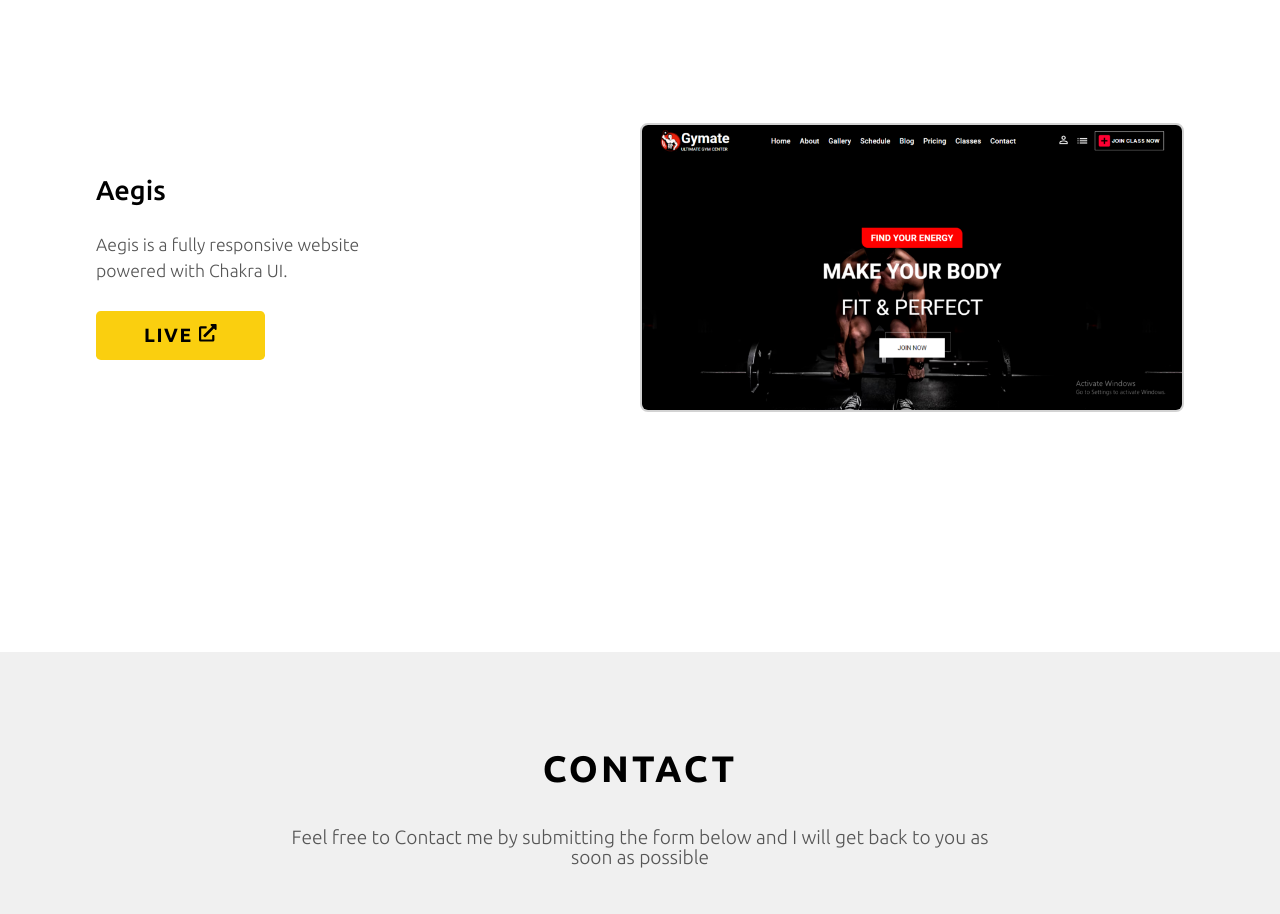
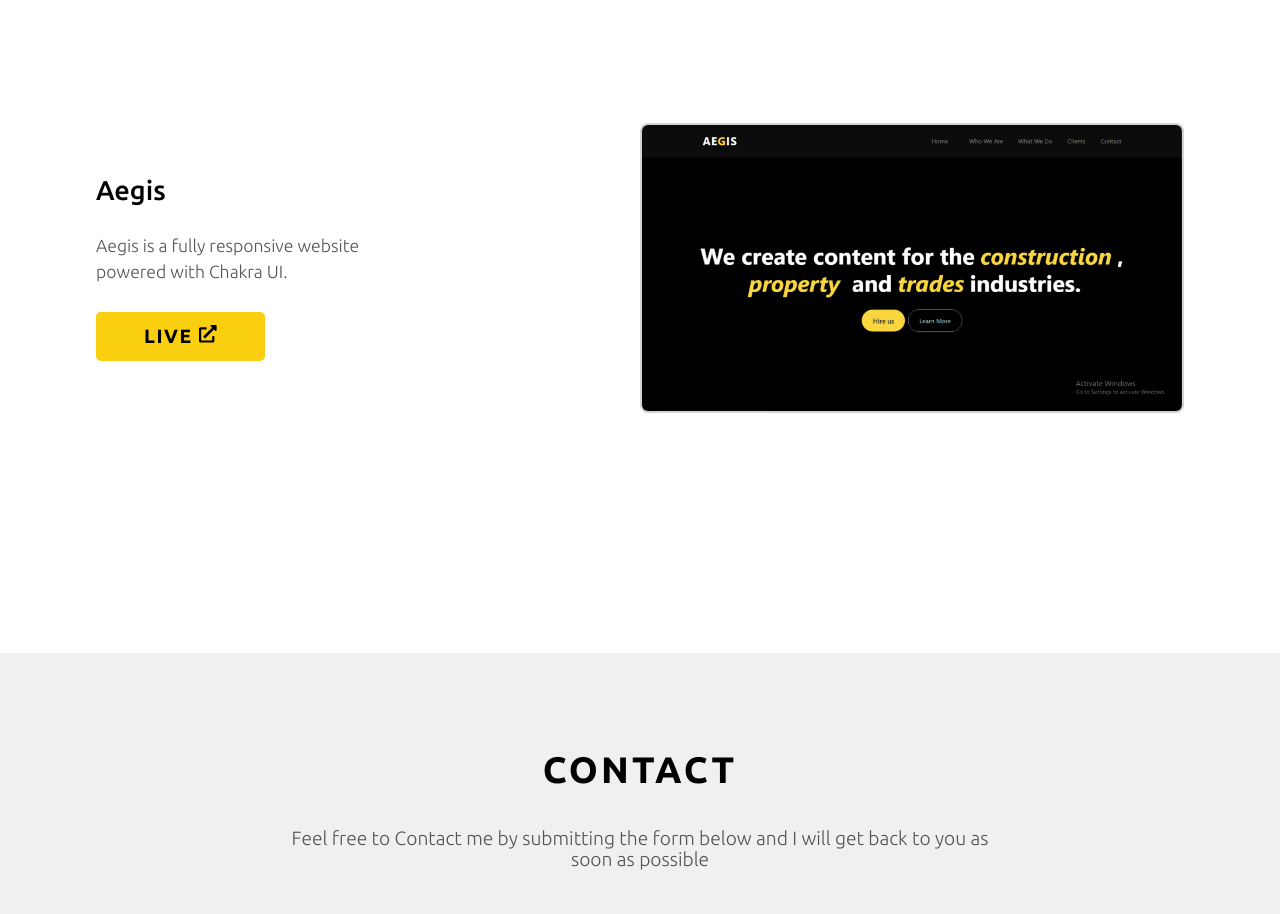
Before and after one commit to RupeshMahanta1994/myPortfolio, a React (Vite) app: page / in a window 1280 px wide. Shown: the part 3140-4054 px from the top of the page. Built offline with nearby package versions, Linux system fonts and the light colour scheme.

Commit message:
aegis added

```diff
--- a/src/Components/HomePage.jsx
+++ b/src/Components/HomePage.jsx
@@ -765,7 +765,7 @@
                             </Card>
 
                             <Card>
-                                <img src={two} alt="" />
+                                <img src={aegis} alt="" />
                                 <div className="CardText">
                                     <h5>Aegis</h5>
                                     <p>
```
